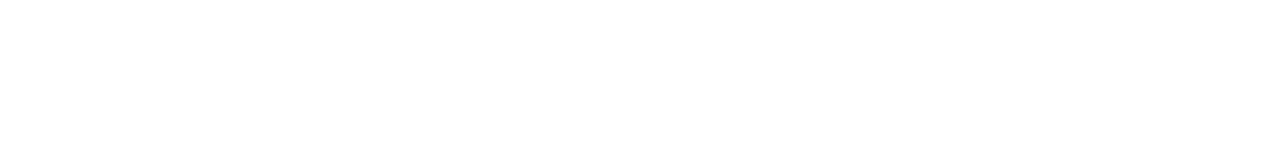
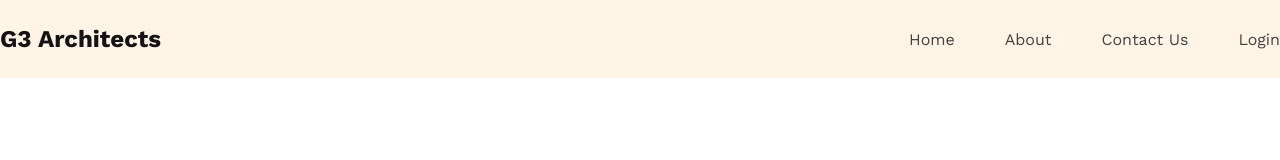
Before and after one commit to md-habib-rahman/g3-architect-responsive, a plain HTML site: page index.html in a window 1280 px wide. Drawn offline with nearby package versions, Linux system fonts and the light colour scheme.

Commit message:
nav bar completed

```diff
--- a/index.html
+++ b/index.html
@@ -10,7 +10,15 @@
 
 <body class="work-sans-font">
 	<header>
-
+		<nav class="nav-bar flex">
+			<h2 class="brand-title dark-01">G3 Architects</h2>
+			<ul class="nav-links flex">
+				<li class="nav-item dark-02"><a href="" class="dark-02">Home</a></li>
+				<li class="nav-item"><a href="" class="dark-02">About</a></li>
+				<li class="nav-item"><a href="" class="dark-02">Contact Us</a></li>
+				<li class="nav-item"><a href="" class="dark-02" >Login</a></li>
+			</ul>
+		</nav>
 	</header>
 	<main>
 
--- a/styles/index.css
+++ b/styles/index.css
@@ -1,8 +1,50 @@
 @import url("https://fonts.googleapis.com/css2?family=Work+Sans:ital,wght@0,100..900;1,100..900&display=swap");
 
-.work-sans-font > {
+/* shared styles */
+* {
+  margin: 0;
+  padding: 0;
+}
+.work-sans-font {
   font-family: "Work Sans", serif;
   font-optical-sizing: auto;
   font-weight: 400;
   font-style: normal;
 }
+
+.dark-02 {
+  color: #424242;
+}
+
+.dark-01 {
+	color: #131313;
+}
+
+.flex {
+  display: flex;
+}
+
+a {
+  text-decoration: none;
+}
+
+/* header styles */
+.nav-item {
+  list-style: none;
+}
+
+.nav-links {
+  gap: 50px;
+}
+
+.nav-bar {
+  align-items: center;
+  justify-content: space-between;
+  max-width: 1440px;
+  margin: 0 auto;
+  padding: 25px 0;
+}
+
+header {
+  background-color: rgba(255, 144, 14, 0.1);
+}
```
